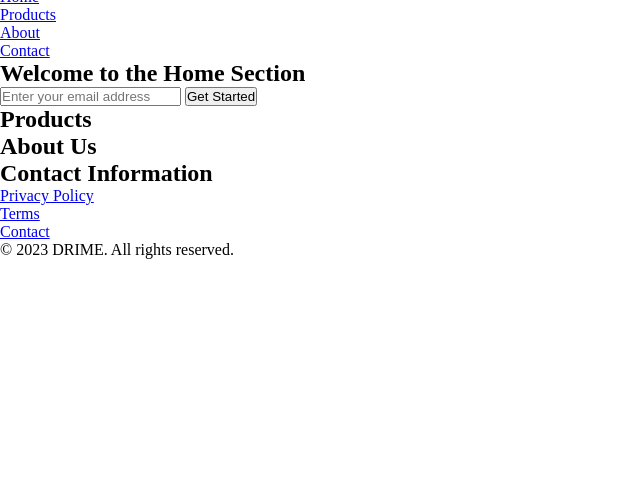
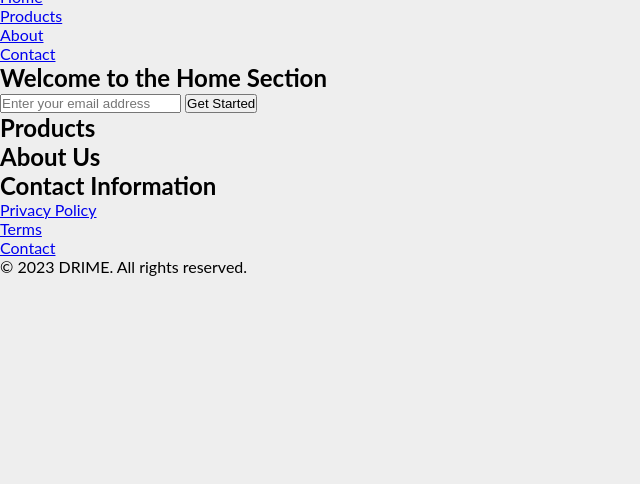
Before and after one commit to dianakius/landingpage, a plain HTML site: page index.html in a window 1280 px wide. Shown: the part 316-800 px from the top of the page, without its empty margins (0-640 px from the left). Drawn offline with Linux system fonts and the light colour scheme.

Commit message:
style(css):body and page-wrapper

```diff
--- a/style.css
+++ b/style.css
@@ -3,3 +3,10 @@
   padding: 0;
   box-sizing: border-box;
 }
+body {
+  background-color: #eee;
+  font-family: 'Lato', sans-serif;
+}
+#page-wrapper {
+  position: relative;
+}
```
